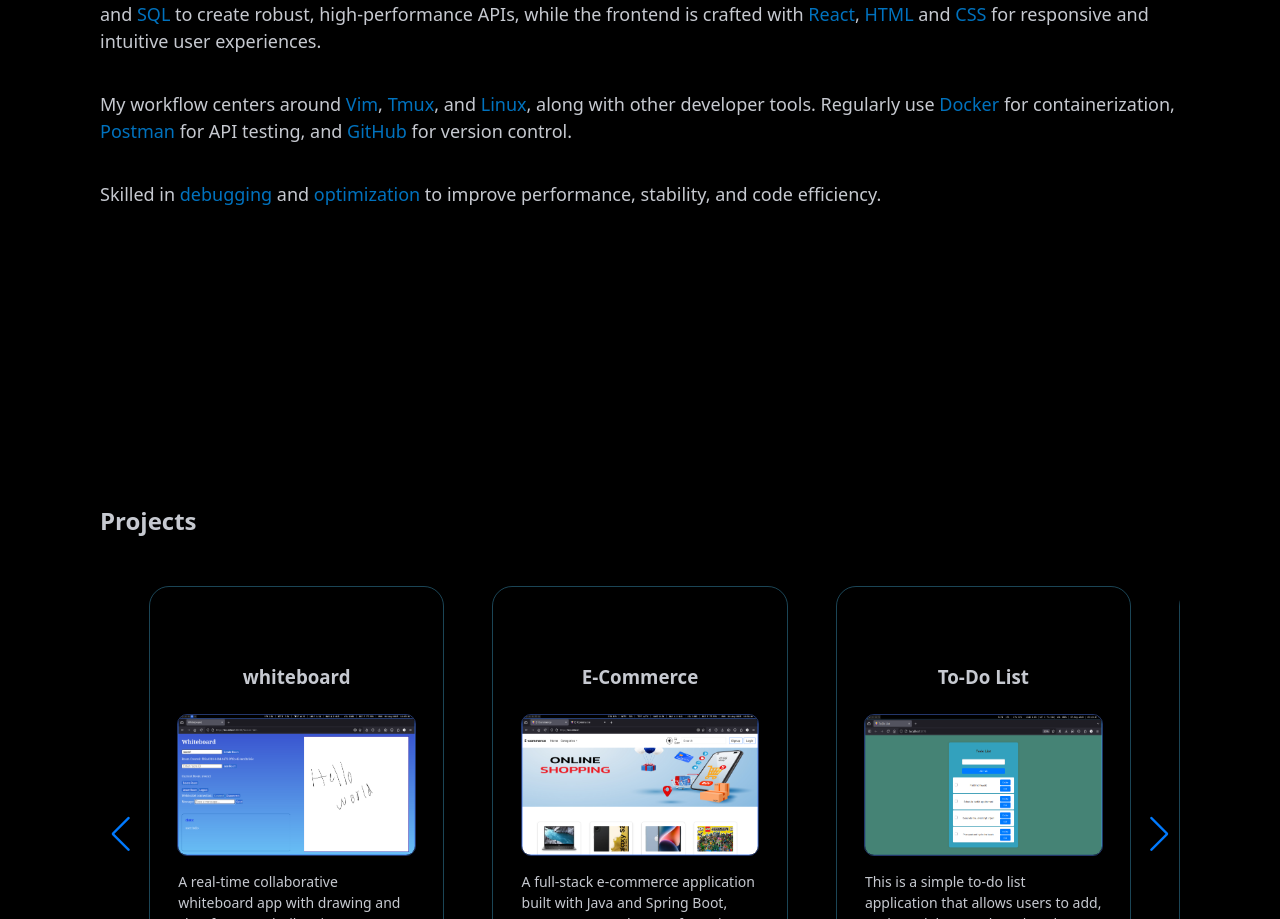
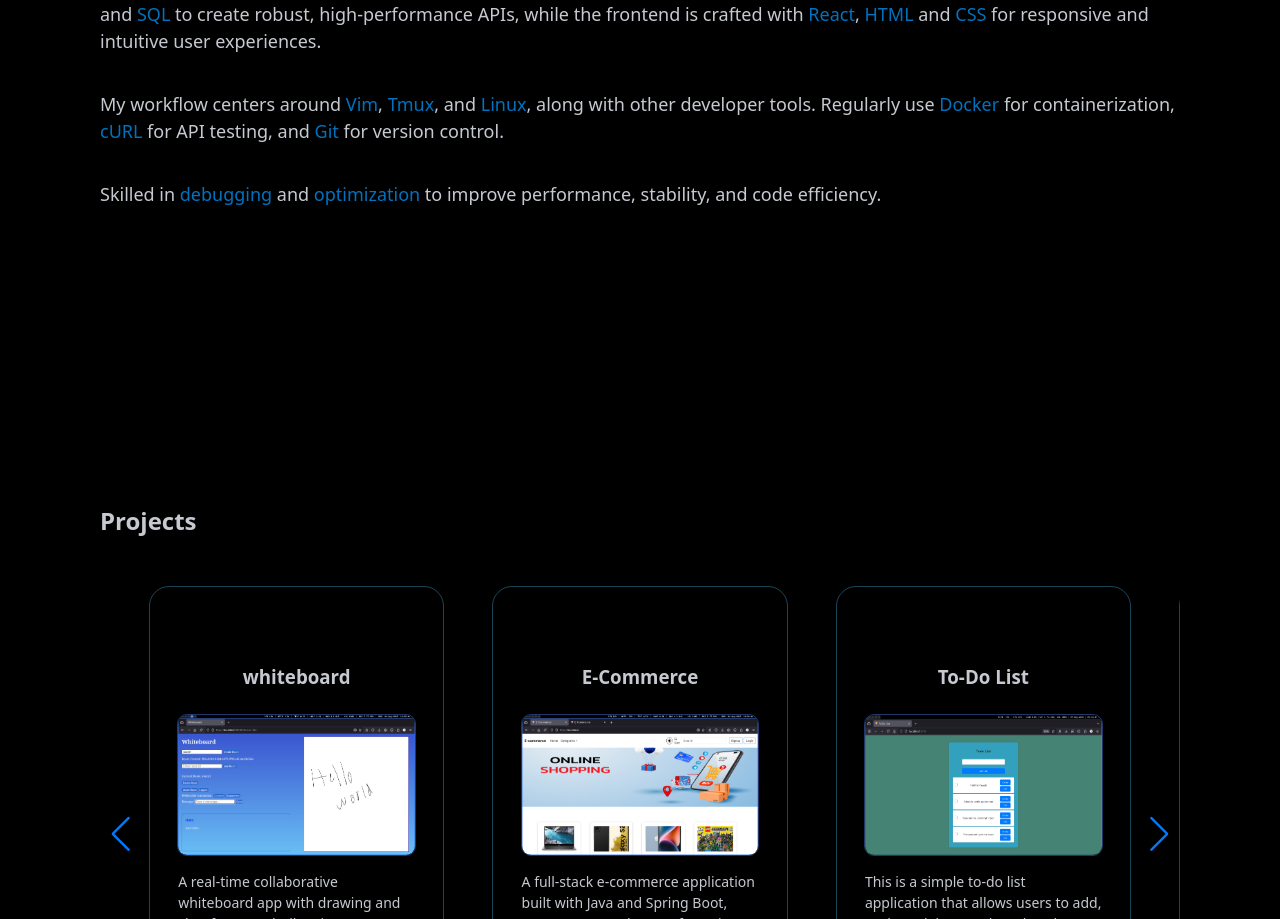
Before and after one commit to yogeshwaran99/portfolio, a React (Vite) app: page / in a window 1280 px wide. Shown: the part 1201-2120 px from the top of the page. Built offline with nearby package versions, Linux system fonts and the light colour scheme.

Commit message:
docs: refine About section

```diff
--- a/src/components/About/About.jsx
+++ b/src/components/About/About.jsx
@@ -29,8 +29,8 @@ function About() {
           <span className="highlight">Tmux</span>, and{" "}
           <span className="highlight">Linux</span>, along with other developer
           tools. Regularly use <span className="highlight">Docker</span> for
-          containerization, <span className="highlight">Postman</span> for API
-          testing, and <span className="highlight">GitHub</span> for version
+          containerization, <span className="highlight">cURL</span> for API
+          testing, and <span className="highlight">Git</span> for version
           control.
         </p>
 
```
